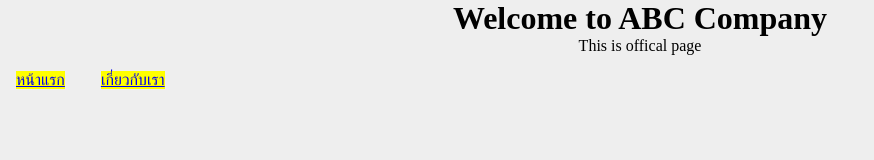
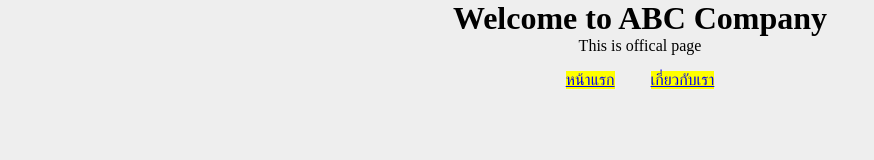
Before and after one commit to iamamply/iamamply.github.io, a plain HTML site: page index.html in a window 1280 px wide. Shown: the whole page, without its empty margins (0-874 px from the left). Drawn offline with Linux system fonts and the light colour scheme.

Commit message:
version 2.1 add menu

```diff
--- a/style.css
+++ b/style.css
@@ -5,6 +5,9 @@
 body {
     background-color: #eee;
 }
+.menu {
+    text-align: center;
+}
 .menu > li {
     display: inline-block;
     margin: 1rem;
```
